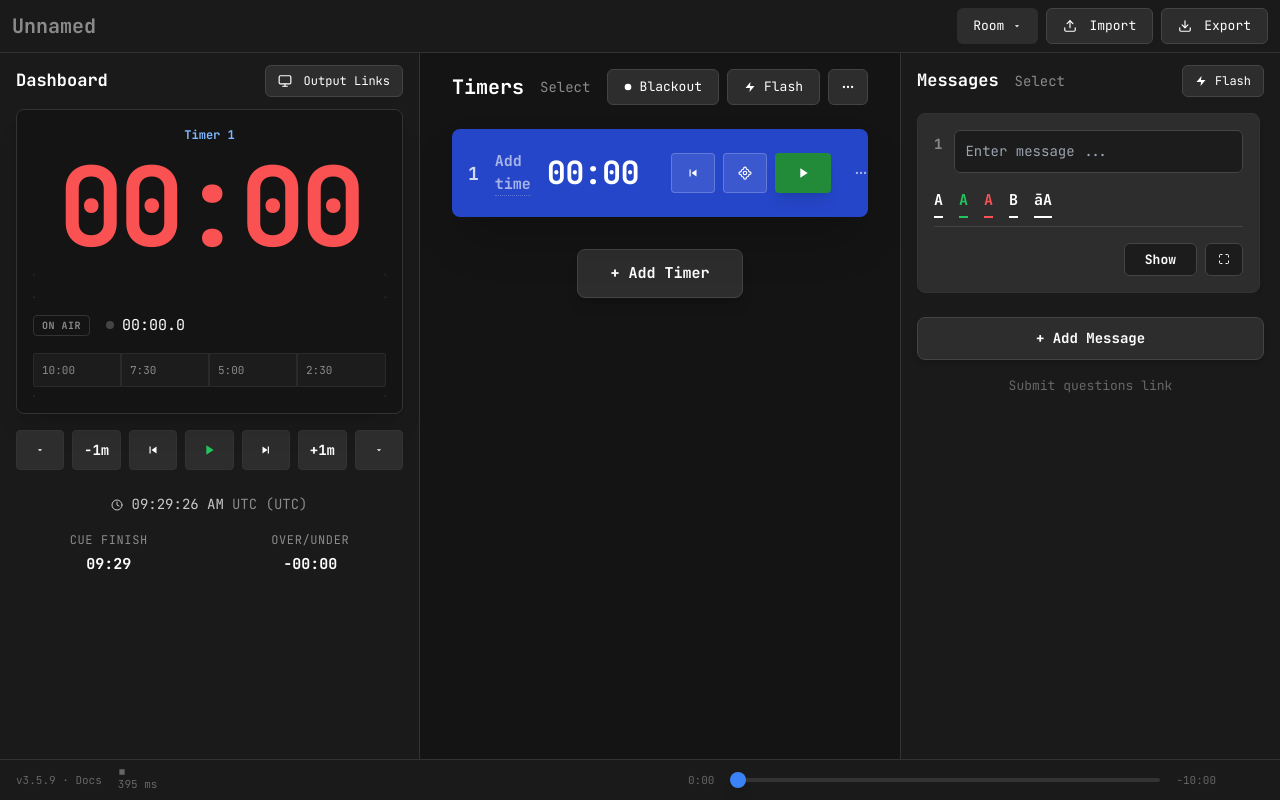
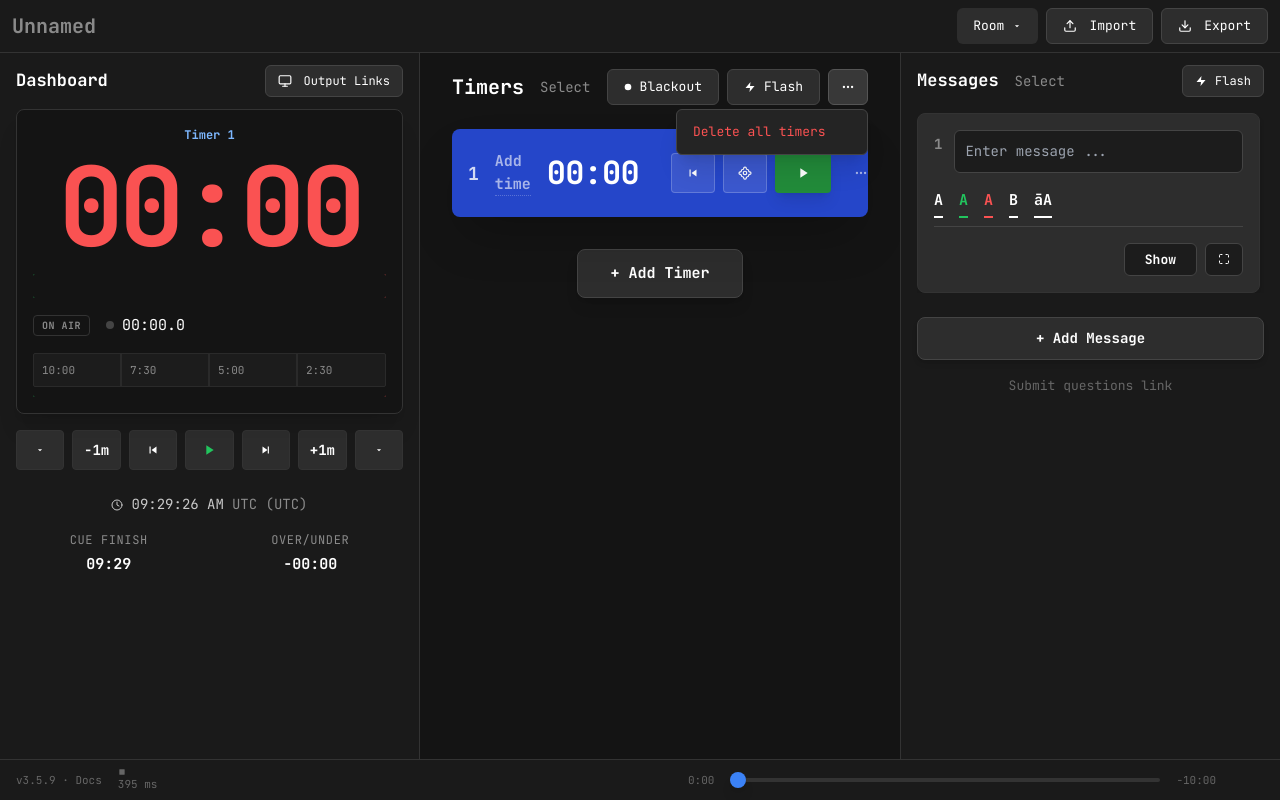
Before and after one commit to e1n7/stage-timer, a React (Vite) app: page / in a window 1280 px wide. Both pictures are taken after a click on the button 848 px from the left and 87 px from the top of the page. Built offline with nearby package versions, Linux system fonts and the light colour scheme.

Commit message:
Add Delete All timers functionality: implement menu in Timers header and allow deleting the last timer with automatic reset

```diff
--- a/src/App.tsx
+++ b/src/App.tsx
@@ -359,6 +359,7 @@ function App() {
   const [messages, setMessages] = useLocalStorage<any[]>('stage-timer-messages', [{ id: '1', text: '', color: '#ffffff' }]);
   const [activeTimerState, setActiveTimerState] = useState<any>(null);
   const [isRoomMenuOpen, setIsRoomMenuOpen] = useState(false);
+  const [isTimersMenuOpen, setIsTimersMenuOpen] = useState(false);
   const [openAdjustMenu, setOpenAdjustMenu] = useState<'decrease' | 'increase' | null>(null);
   const [isBlackout, setIsBlackout] = useState(false);
   const [isFlash, setIsFlash] = useState(false);
@@ -390,10 +391,22 @@ function App() {
   };
 
   const deleteTimer = (id: string) => {
-    if (timerIds.length <= 1) return;
     const newIds = timerIds.filter(tid => tid !== id);
-    setTimerIds(newIds);
-    if (activeTimerId === id) setActiveTimerId(newIds[0]);
+    if (newIds.length === 0) {
+      const freshId = `timer_${Date.now()}`;
+      setTimerIds([freshId]);
+      setActiveTimerId(freshId);
+    } else {
+      setTimerIds(newIds);
+      if (activeTimerId === id) setActiveTimerId(newIds[0]);
+    }
+  };
+
+  const deleteAllTimers = () => {
+    const freshId = `timer_${Date.now()}`;
+    setTimerIds([freshId]);
+    setActiveTimerId(freshId);
+    setIsTimersMenuOpen(false);
   };
 
   const duplicateTimer = (id: string, index: number) => {
@@ -532,7 +545,25 @@ function App() {
         </aside>
 
         <main className="flex flex-1 flex-col px-8 py-4 bg-[#141414] overflow-y-auto custom-scrollbar">
-          <div className="mb-6 flex items-center justify-between"><div className="flex items-center gap-4"><h2 className="text-[20px] font-bold text-white">Timers</h2><span className="text-[14px] text-[#8a8a8a] cursor-pointer">Select</span></div><div className="flex items-center gap-2"><button type="button" onClick={() => setIsBlackout(!isBlackout)} className={`flex h-9 items-center gap-2 rounded-md border px-4 text-[13px] transition-colors ${isBlackout ? 'bg-white text-black border-white' : 'bg-[#2d2d2d] text-white border-[#444]'}`}><IconCircle /> Blackout</button><button type="button" onClick={handleFlash} className="flex h-9 items-center gap-2 rounded-md border border-[#444] bg-[#2d2d2d] px-4 text-[13px] text-white hover:bg-[#383838]"><IconFlash /> Flash</button><button type="button" className="flex h-9 items-center justify-center rounded-md border border-[#444] bg-[#2d2d2d] px-3 text-[13px] text-white"><IconMore /></button></div></div>
+          <div className="mb-6 flex items-center justify-between"><div className="flex items-center gap-4"><h2 className="text-[20px] font-bold text-white">Timers</h2><span className="text-[14px] text-[#8a8a8a] cursor-pointer">Select</span></div><div className="flex items-center gap-2"><button type="button" onClick={() => setIsBlackout(!isBlackout)} className={`flex h-9 items-center gap-2 rounded-md border px-4 text-[13px] transition-colors ${isBlackout ? 'bg-white text-black border-white' : 'bg-[#2d2d2d] text-white border-[#444]'}`}><IconCircle /> Blackout</button><button type="button" onClick={handleFlash} className="flex h-9 items-center gap-2 rounded-md border border-[#444] bg-[#2d2d2d] px-4 text-[13px] text-white hover:bg-[#383838]"><IconFlash /> Flash</button><div className="relative">
+                <button
+                  type="button"
+                  onClick={() => setIsTimersMenuOpen(!isTimersMenuOpen)}
+                  className={`flex h-9 items-center justify-center rounded-md border border-[#444] bg-[#2d2d2d] px-3 text-[13px] text-white hover:bg-[#383838] transition-colors ${isTimersMenuOpen ? 'bg-[#383838] border-[#555]' : ''}`}
+                >
+                  <IconMore />
+                </button>
+                {isTimersMenuOpen && (
+                  <div className="absolute right-0 top-full z-50 mt-1 w-48 rounded-md border border-[#444] bg-[#242424] p-1 shadow-xl">
+                    <button
+                      onClick={deleteAllTimers}
+                      className="flex w-full items-center gap-2 rounded px-3 py-2 text-left text-[13px] text-[#fa5252] hover:bg-red-500/10"
+                    >
+                      Delete all timers
+                    </button>
+                  </div>
+                )}
+              </div></div></div>
           <DndContext sensors={sensors} collisionDetection={closestCenter} onDragEnd={handleDragEnd} modifiers={[restrictToVerticalAxis]}><SortableContext items={timerIds} strategy={verticalListSortingStrategy}><div className="space-y-4">{timerIds.map((id, index) => (<TimerRow key={id} id={id} index={index} isActive={activeTimerId === id} onActivate={() => setActiveTimerId(id)} onSync={setActiveTimerState} onAddAbove={() => addTimer(index)} onAddBelow={() => addTimer(index + 1)} onDuplicate={() => duplicateTimer(id, index)} onDelete={() => deleteTimer(id)} />))}</div></SortableContext></DndContext>
           <div className="mt-8 flex justify-center"><button type="button" onClick={() => addTimer()} className="flex items-center gap-2 rounded-lg border border-[#444] bg-[#2d2d2d] px-8 py-3 text-[15px] font-bold text-white hover:bg-[#383838] transition-all shadow-lg">+ Add Timer</button></div>
         </main>
```
